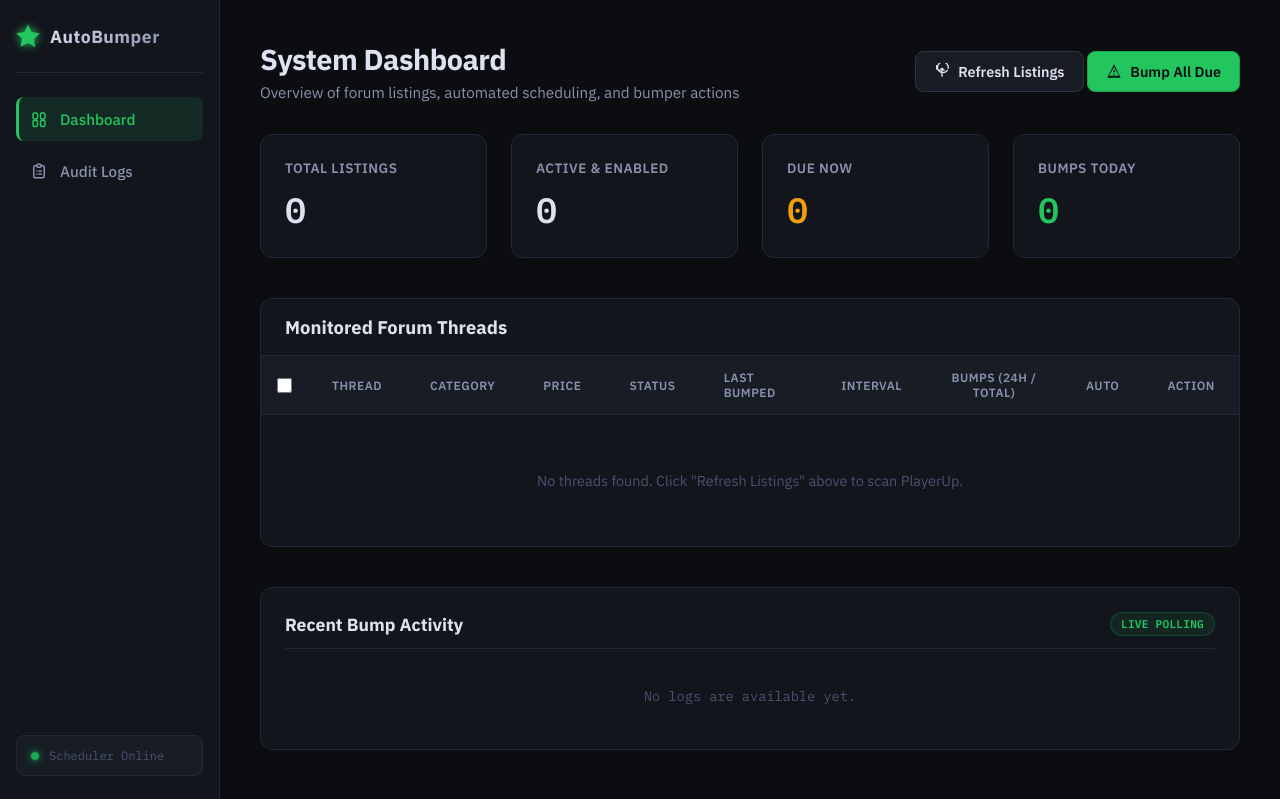
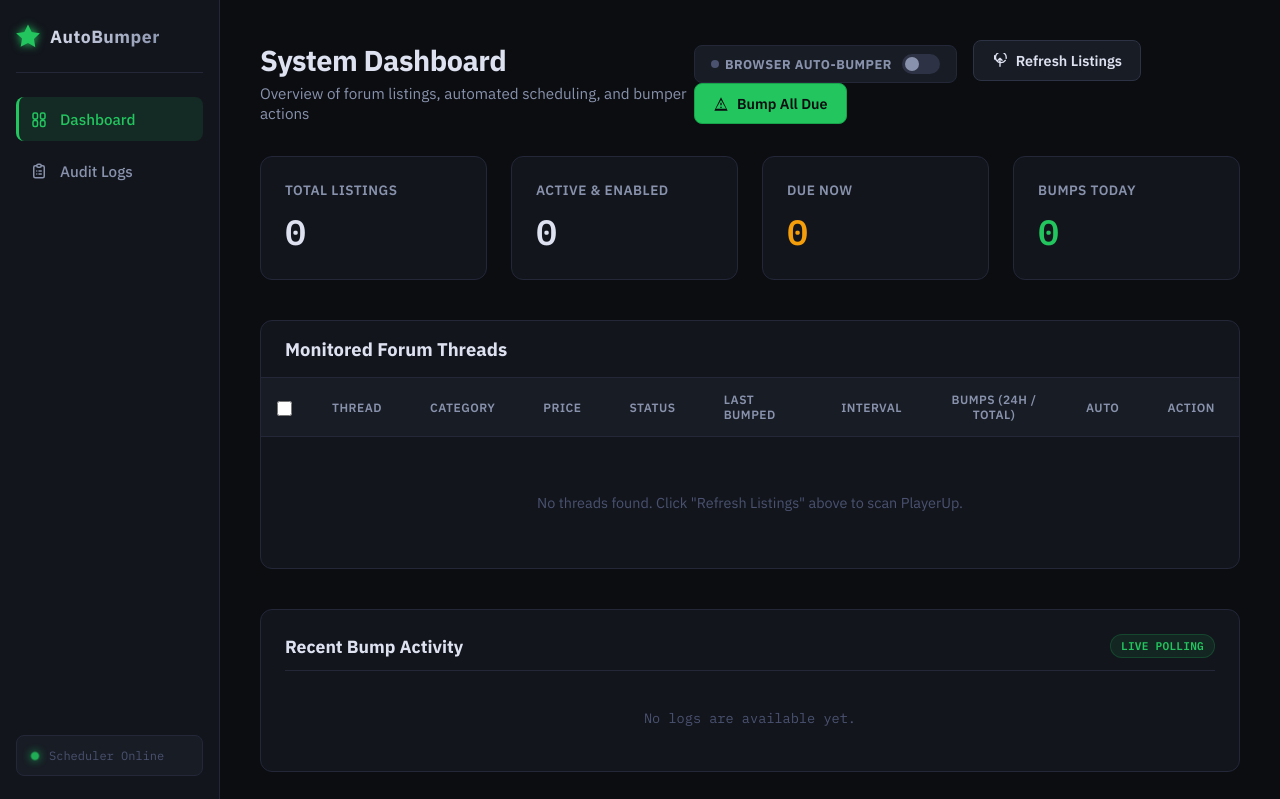
Before and after one commit to officialum1/p2pmkd, a Django app: page / in a window 1280 px wide. Shown: the top 799 px of the page. Run offline with Django 4.2, Linux system fonts and the light colour scheme; data that the repository does not hold is empty.

Commit message:
Implement browser-side auto-bumper to bypass Cloudflare 403 blocks

```diff
--- a/bumper/templates/bumper/dashboard.html
+++ b/bumper/templates/bumper/dashboard.html
@@ -6,6 +6,16 @@
 {% block header_subtitle %}Overview of forum listings, automated scheduling, and bumper actions{% endblock %}
 
 {% block header_actions %}
+<div style="display: inline-flex; align-items: center; gap: 10px; background-color: var(--panel-2); border: 1px solid var(--border); padding: 8px 16px; border-radius: 8px; margin-right: 12px; vertical-align: middle;">
+    <span style="font-size: 0.8rem; font-weight: 700; color: var(--text-dim); text-transform: uppercase; letter-spacing: 0.5px; display: inline-flex; align-items: center; gap: 6px;">
+        <span id="autoBumperDot" style="width: 8px; height: 8px; display: inline-block; border-radius: 50%; background-color: var(--text-muted); transition: var(--transition);"></span>
+        Browser Auto-Bumper
+    </span>
+    <label class="switch">
+        <input type="checkbox" id="toggleAutoBumper" onchange="toggleBrowserAutoBumper(this)">
+        <span class="slider"></span>
+    </label>
+</div>
 <button id="btnScrape" class="btn" onclick="runScrape()">
     <svg style="width:16px;height:16px;stroke:currentColor;fill:none;stroke-width:2" viewBox="0 0 24 24">
         <path stroke-linecap="round" stroke-linejoin="round" d="M4 4v5h.582m15.356 2A8.001 8.001 0 1121.21 7.89M9 11l3-3 3 3m-3-3v12"/>
@@ -950,13 +960,88 @@
                 `;
             });
             liveLog.innerHTML = html;
+
+            if (data.due_listings_ids && data.due_listings_ids.length > 0) {
+                checkAndAutoBump(data.due_listings_ids);
+            }
         } catch (err) {
             console.error("Failed to fetch live stats", err);
         }
     }
 
+    // BROWSER-SIDE AUTO-BUMPER LOGIC
+    let isBumpingActive = false;
+
+    function toggleBrowserAutoBumper(checkbox) {
+        localStorage.setItem('browserAutoBumperEnabled', checkbox.checked ? 'true' : 'false');
+        updateAutoBumperUI(checkbox.checked);
+
+        if (checkbox.checked) {
+            showToast("Browser Auto-Bumper enabled! Keeping tab open will auto-bump threads.", "success");
+            fetchLiveStatus();
+        } else {
+            showToast("Browser Auto-Bumper disabled.", "warning");
+        }
+    }
+
+    function updateAutoBumperUI(enabled) {
+        const dot = document.getElementById('autoBumperDot');
+        if (!dot) return;
+
+        if (enabled) {
+            dot.style.backgroundColor = 'var(--green)';
+            dot.style.boxShadow = '0 0 8px var(--green)';
+            dot.style.animation = 'pulse 2s infinite ease-in-out';
+        } else {
+            dot.style.backgroundColor = 'var(--text-muted)';
+            dot.style.boxShadow = 'none';
+            dot.style.animation = 'none';
+        }
+    }
+
+    async function checkAndAutoBump(dueListingIds) {
+        const enabled = localStorage.getItem('browserAutoBumperEnabled') === 'true';
+        if (!enabled || isBumpingActive || dueListingIds.length === 0) return;
+
+        isBumpingActive = true;
+        showToast(`[Auto-Bumper] Detected ${dueListingIds.length} due threads. Starting automatic sequential bumps...`, "success");
+
+        try {
+            for (let i = 0; i < dueListingIds.length; i++) {
+                if (localStorage.getItem('browserAutoBumperEnabled') !== 'true') {
+                    showToast("[Auto-Bumper] Sequence aborted: Auto-Bumper disabled.", "warning");
+                    break;
+                }
+
+                const id = dueListingIds[i];
+                showToast(`[Auto-Bumper] Automatically processing thread ${i + 1} of ${dueListingIds.length}...`, "success");
+
+                await bumpSingle(id);
+
+                if (i < dueListingIds.length - 1) {
+                    const delaySeconds = Math.floor(Math.random() * 15) + 30; // 30-45 seconds
+                    showToast(`[Auto-Bumper] Next automated thread in ${delaySeconds} seconds.`, "success");
+                    await new Promise(resolve => setTimeout(resolve, delaySeconds * 1000));
+                }
+            }
+        } catch (err) {
+            console.error("[Auto-Bumper] Sequential loop error:", err);
+            showToast(`[Auto-Bumper] Error encountered: ${err.message}`, "error");
+        } finally {
+            isBumpingActive = false;
+            await fetchLiveStatus();
+        }
+    }
+
     // Start polling automatically
     document.addEventListener("DOMContentLoaded", () => {
+        const autoBumperEnabled = localStorage.getItem('browserAutoBumperEnabled') === 'true';
+        const checkbox = document.getElementById('toggleAutoBumper');
+        if (checkbox) {
+            checkbox.checked = autoBumperEnabled;
+        }
+        updateAutoBumperUI(autoBumperEnabled);
+
         fetchLiveStatus();
         setInterval(fetchLiveStatus, 10000);
     });
--- a/bumper/views.py
+++ b/bumper/views.py
@@ -357,10 +357,13 @@ def live_status(request):
                 'timestamp': local_time.strftime('%H:%M:%S')
             })
 
+        due_listings_ids = [l.id for l in active_listings_qs if l.bump_due]
+
         return JsonResponse({
             'due_count': due_count,
             'bumps_today': bumps_today,
-            'recent_logs': recent_logs
+            'recent_logs': recent_logs,
+            'due_listings_ids': due_listings_ids
         })
     except Exception as e:
         return JsonResponse({'error': str(e)}, status=500)
```
